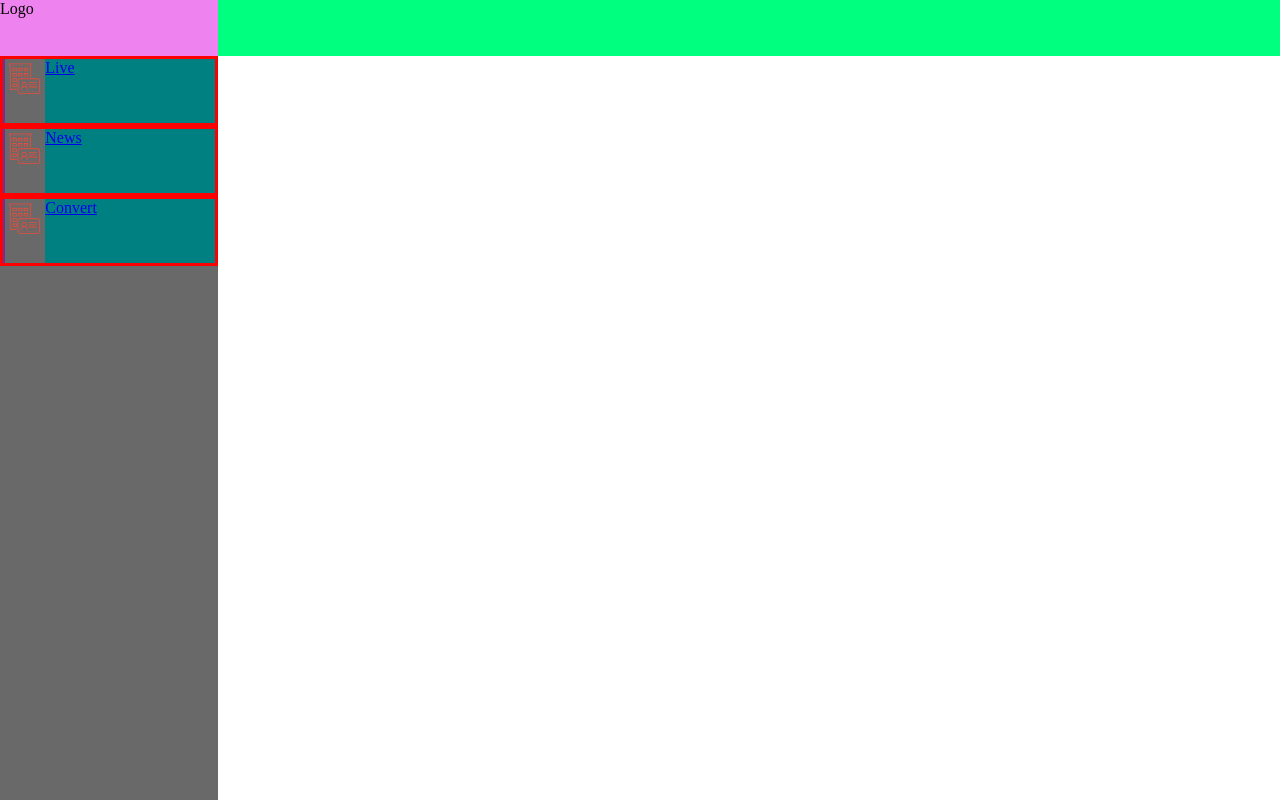
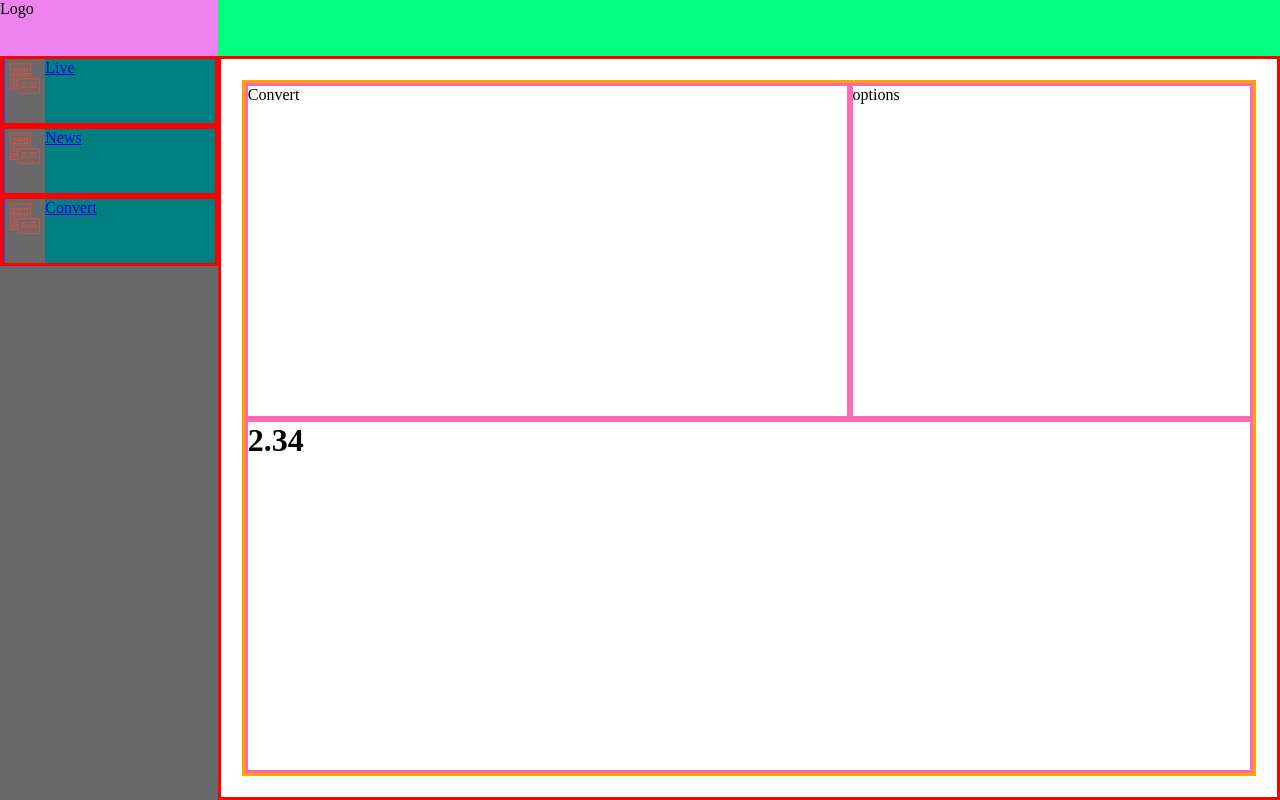
Before and after one commit to code-glutton/crypto-dashboard, a React (Create React App) app: page /convert in a window 1280 px wide. Built offline with nearby package versions, Linux system fonts and the light colour scheme.

Commit message:
convert body initial done

```diff
--- a/src/App.js
+++ b/src/App.js
@@ -4,6 +4,7 @@ import NavBody from './components/navigation/navBody/navBody';
 import Header from './components/header/header';
 import Main from './components/main/main';
 import News from './components/news/news';
+import Convert from './components/convert/convert';
 import {Route} from 'react-router-dom';
 
 function App() {
@@ -18,6 +19,7 @@ function App() {
       <div className='appMain'>
       <Route exact path='/' component = {Main}/>
       <Route exact path='/news' component = {News}/>
+      <Route exact path='/convert' component = {Convert}/>
       </div>
     </div>
   );
--- /dev/null
+++ b/src/components/convert/convert.css
@@ -0,0 +1,30 @@
+.convertContainer{
+    width: 100%;
+    border: solid red;
+    height: 100%;
+    padding:2%;
+}
+
+    .convertBody{
+        border:solid orange;
+        height: 100%;
+        display: grid;
+        grid-template-columns:60% 40%;
+    }
+
+        .title{
+            grid-column-start: 1;
+            grid-column-end: 2;
+            border: solid hotpink;
+        }
+
+        .conversion{
+                grid-column-start: 2;
+                grid-column-end: 3;
+                border: solid hotpink;
+        }
+        .value{
+            grid-column-start: 1;
+            grid-column-end: 3;
+            border: solid hotpink;
+        }
--- /dev/null
+++ b/src/components/convert/convert.js
@@ -0,0 +1,22 @@
+import React from 'react';
+import './convert.css';
+
+function Convert(){
+    return(
+        <div className='convertContainer'>
+            <div className='convertBody'>
+                <div className='title'>
+                    Convert
+                </div>
+                <div className='conversion'>
+                    options
+                </div>
+                <div className='value'>
+                    <h1>2.34</h1>
+                </div>
+            </div>
+        </div>
+    )
+}
+
+export default Convert
--- a/src/components/main/main.css
+++ b/src/components/main/main.css
@@ -1,12 +1,16 @@
+.mainBody{
+    width: 100%;
+    border: solid red;
+    height: 100%;
+    padding:2%;
+}
+
 .mainContainer{
     border: solid saddlebrown;
     height: 100%;
-    width: 100%;
     display: grid;
     grid-template-columns: repeat(12,7.42%);
     gap: 1%;
-    overflow: hidden;
-    padding: 1%;
 }
 
     .mainDisplay,.mainHistogram,.mainTable,.mainFacts{
--- a/src/components/main/main.js
+++ b/src/components/main/main.js
@@ -3,6 +3,7 @@ import './main.css'
 
 function Main(){
     return(
+        <div className='mainBody'>
             <div className='mainContainer'>
                 <div className='mainDisplay'>
                 1
@@ -17,6 +18,7 @@ function Main(){
                     4
                 </div>
             </div>
+        </div>
     )
 }
 
--- a/src/components/news/news.css
+++ b/src/components/news/news.css
@@ -2,8 +2,15 @@
     width: 100%;
     border: solid red;
     height: 100%;
-    padding: 20px;
+    padding:2%;
 }
+
+.newsTableContainer{
+    max-height: 96%;
+    border: solid brown;
+    overflow: scroll;
+}
+
 
 
 .customers {
--- a/src/components/news/news.js
+++ b/src/components/news/news.js
@@ -6,6 +6,27 @@ function News(){
         <div className='newsContainer'>
             <div className='newsTableContainer'>
             <table className="customers">
+                <tr>
+                    <th colSpan='2'>
+                        Breaking Crypto News
+                    </th>
+                </tr>
+                <tr>
+                    <td width='90%'><h2>Title</h2><p>Alfreds Futterkiste</p></td>
+                    <td>Germany</td>
+                </tr>
+                <tr>
+                    <td width='90%'><h2>Title</h2><p>Alfreds Futterkiste</p></td>
+                    <td>Germany</td>
+                </tr>
+                <tr>
+                    <td width='90%'><h2>Title</h2><p>Alfreds Futterkiste</p></td>
+                    <td>Germany</td>
+                </tr>
+                <tr>
+                    <td width='90%'><h2>Title</h2><p>Alfreds Futterkiste</p></td>
+                    <td>Germany</td>
+                </tr>
                 <tr>
                     <td width='90%'><h2>Title</h2><p>Alfreds Futterkiste</p></td>
                     <td>Germany</td>
```
Lines whose indentation alone changed are shown as unchanged.
